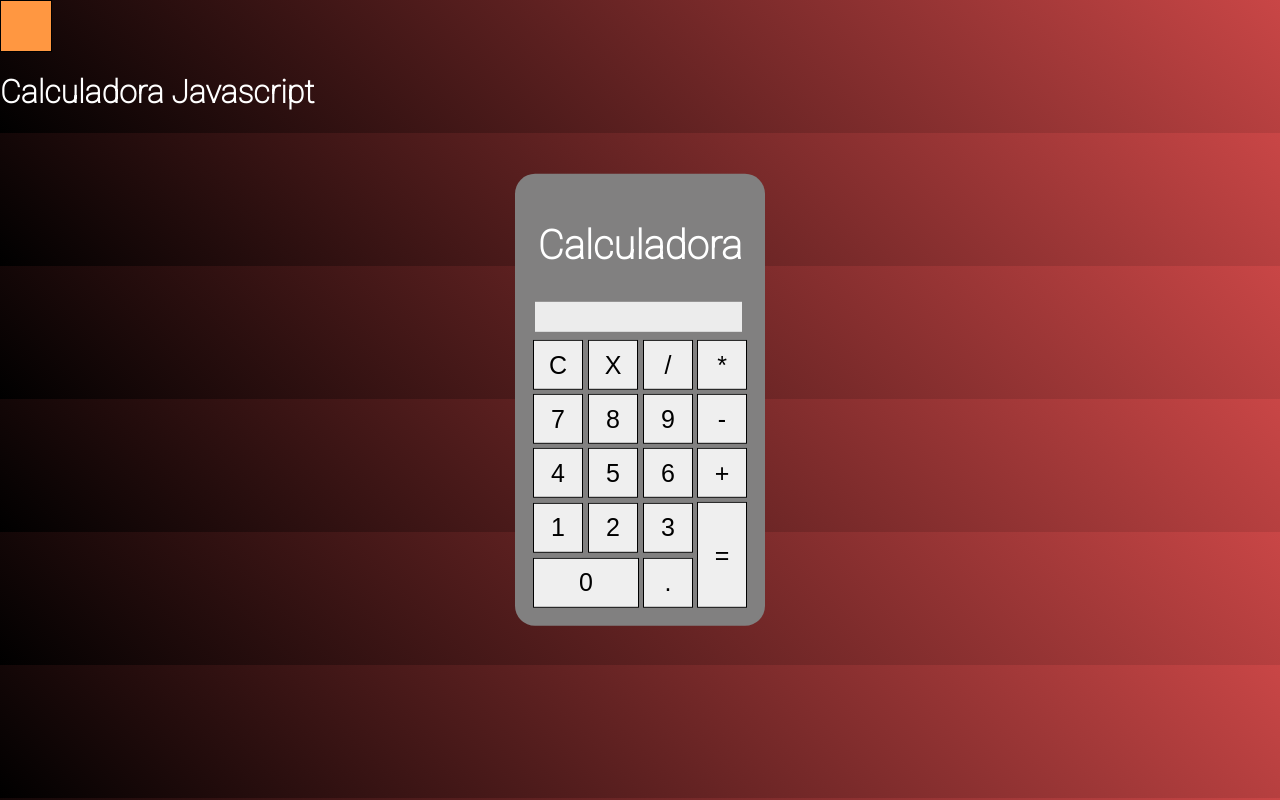
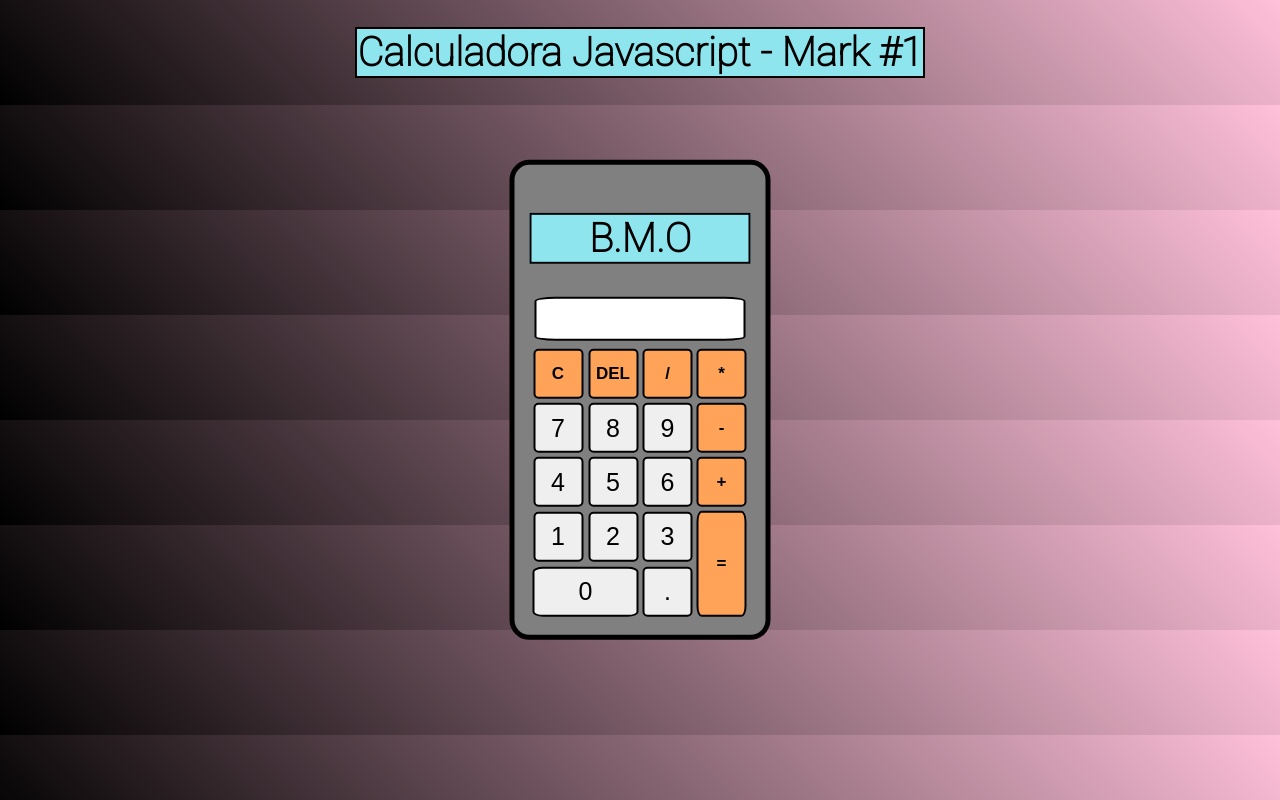
Before and after one commit to MarcoooMp/calculadora, a plain HTML site: page index.html in a window 1280 px wide. Drawn offline with Linux system fonts and the light colour scheme.

Commit message:
Finished

```diff
--- a/css/components/body.css
+++ b/css/components/body.css
@@ -1,6 +1,6 @@
 body {
-    background: linear-gradient(45deg, black, rgb(201, 70, 70));
+    background: linear-gradient(45deg, black, #FFC0D9);
     height: 100%;
-    color: white; /* Cor da fonte*/
     font-family: 'Roboto', sans-serif;
+    border: 2px solid black;
 }
--- a/css/components/button.css
+++ b/css/components/button.css
@@ -1,32 +1,59 @@
 .button {
     font-size: 25px;
-    color: black;
+    color: rgb(0, 0, 0);
     width: 50px;
     height: 50px;
     cursor: pointer;
-    border: 1px solid black;
+    border: 2px solid black;
+    border-radius: 10%;
 }
 
 .button:hover {
-    background-color: rgb(255, 151, 65);
+    background-color: rgb(142, 229, 238);
     transition: background-color 0.5 ease;
 }
 
-
+.buttonCalc {
+    font-size: 17px;
+    color: rgb(0, 0, 0);
+    width: 50px;
+    height: 50px;
+    cursor: pointer;
+    border: 2px solid black;
+    background-color: rgb(255, 163, 88);
+    border-radius: 10%;
+    font-weight: bold;
+}
 #results {
     width: 207px;
-    background-color: rgb(236, 236, 236);
-    height: 30px;
+    background-color: rgb(255, 255, 255);
+    height: 40px;
     margin: 5px;
-    font-size:25px;
+    font-size: 35px;
     color: black;
     text-align: right;
+    border: 2px solid black;
+    border-radius: 10%;
     font-weight: bold;
 }
 
-#titleCalc{
+#titleCalc {
     font-size: 40px;
     text-align: center;
-    color: white;
+    color: rgb(0, 0, 0);
     font-weight: bold;
+    background-color: rgb(142, 229, 238);
+    border: 2px solid black;
 }
+
+
+.titleTop {
+    font-size: 40px;
+    font-weight: bold;
+    color: rgb(0, 0, 0);
+    background-color: rgb(142, 229, 238);
+    border: 2px solid black;
+    justify-content: center;
+
+
+}
--- a/css/components/calc.css
+++ b/css/components/calc.css
@@ -6,4 +6,5 @@
     transform: translate(-50%, -50%);
     border-radius: 20px;
     padding: 15px;
+    border: 5px solid black;
 }
--- a/css/components/reset.css
+++ b/css/components/reset.css
@@ -1,8 +1,10 @@
 html,
 body,
 div {
+	display: inline-block;
 	margin: 0;
 	padding: 0;
 	border: 0;
+	text-align: center;
 
 }
--- a/index.html
+++ b/index.html
@@ -4,7 +4,7 @@
 <head>
     <meta charset="UTF-8">
     <meta name="viewport" content="width=device-width, initial-scale=1.0">
-    <title>Calculadora do Parra </title>
+    <title>Cal.Tech </title>
     <link rel="stylesheet" href="css/components/body.css">
     <link rel="stylesheet" href="css/components/button.css">
     <link rel="stylesheet" href="css/components/calc.css">
@@ -13,60 +13,53 @@
     <link rel="preconnect" href="https://fonts.gstatic.com" crossorigin>
     <link href="https://fonts.googleapis.com/css2?family=Roboto:wght@100&display=swap" rel="stylesheet">
     <div class="calc"></div>
-    <div class="button"></div>
+
 
 </head>
 
 <body> <!-- Aqui fica os conteúdos visiveis -->
-    <script src="calculadora/script.js"></script>
+
     <div class="Conteúdo">
-        <h1>Calculadora Javascript</h1>
+        <h1 class="titleTop">Calculadora Javascript - Mark #1</h1>
 
 
         <div class="calc">
-            <h2 id="titleCalc">Calculadora</h2>
+            <h2 id="titleCalc">B.M.O</h2>
             <p id="results"></p>
             <table>
 
                 <tr>
-                    <td><button class="button"onclick="cleanAll()">C</button></td>
-                    <td><button class="button"onclick="del()">X</button></td>
-                    <td><button class="button" onclick="insertCommand('/')">/</button></td>
-                    <td><button class="button"onclick="insertCommand('*')">*</button></td>
+                    <td><button class="buttonCalc" onclick="cleanAll()">C</button></td>
+                    <td><button class="buttonCalc" onclick="del()">DEL</button></td>
+                    <td><button class="buttonCalc" onclick="insertCommand('/')">/</button></td>
+                    <td><button class="buttonCalc" onclick="insertCommand('*')">*</button></td>
                 </tr>
 
                 <tr>
-                    <td><button class="button"onclick="insertCommand('7')">7</button></td>
-                    <td><button class="button"onclick="insertCommand('8')">8</button></td>
-                    <td><button class="button"onclick="insertCommand('9')">9</button></td>
-                    <td><button class="button"onclick="insertCommand('-')">-</button></td>
+                    <td><button class="button" onclick="insertCommand('7')">7</button></td>
+                    <td><button class="button" onclick="insertCommand('8')">8</button></td>
+                    <td><button class="button" onclick="insertCommand('9')">9</button></td>
+                    <td><button class="buttonCalc" onclick="insertCommand('-')">-</button></td>
                 </tr>
 
                 <tr>
-                    <td><button class="button"onclick="insertCommand('4')">4</button></td>
-                    <td><button class="button"onclick="insertCommand('5')">5</button></td>
-                    <td><button class="button"onclick="insertCommand('6')">6</button></td>
-                    <td><button class="button"onclick="insertCommand('+')">+</button></td>
+                    <td><button class="button" onclick="insertCommand('4')">4</button></td>
+                    <td><button class="button" onclick="insertCommand('5')">5</button></td>
+                    <td><button class="button" onclick="insertCommand('6')">6</button></td>
+                    <td><button class="buttonCalc" onclick="insertCommand('+')">+</button></td>
                 </tr>
 
                 <tr>
-                    <td><button class="button"onclick="insertCommand('1')">1</button></td>
-                    <td><button class="button"onclick="insertCommand('2')">2</button></td>
-                    <td><button class="button"onclick="insertCommand('3')">3</button></td>
-                    <td rowspan="2"><button class="button" style="height: 106px;" onclick="calculate()">=</button></td>
+                    <td><button class="button" onclick="insertCommand('1')">1</button></td>
+                    <td><button class="button" onclick="insertCommand('2')">2</button></td>
+                    <td><button class="button" onclick="insertCommand('3')">3</button></td>
+                    <td rowspan="2"><button class="buttonCalc" style="height: 106px;" onclick="calculate()">=</button></td>
                 </tr>
 
+                <td colspan="2"><button class="button" style="width:106px;" onclick="insertCommand('0')">0</button></td>
+                <td><button class="button" onclick="insertCommand('.')">.</button></td>
 
-                <td colspan="2"><button class="button" style="width:106px;"onclick="insertCommand('0')">0</button></td>
-                <td><button class="button"onclick="insertCommand('.')">.</button></td>
                 </tr>
-
-
-
-
-
-
-
             </table>
         </div>
     </div>
```
